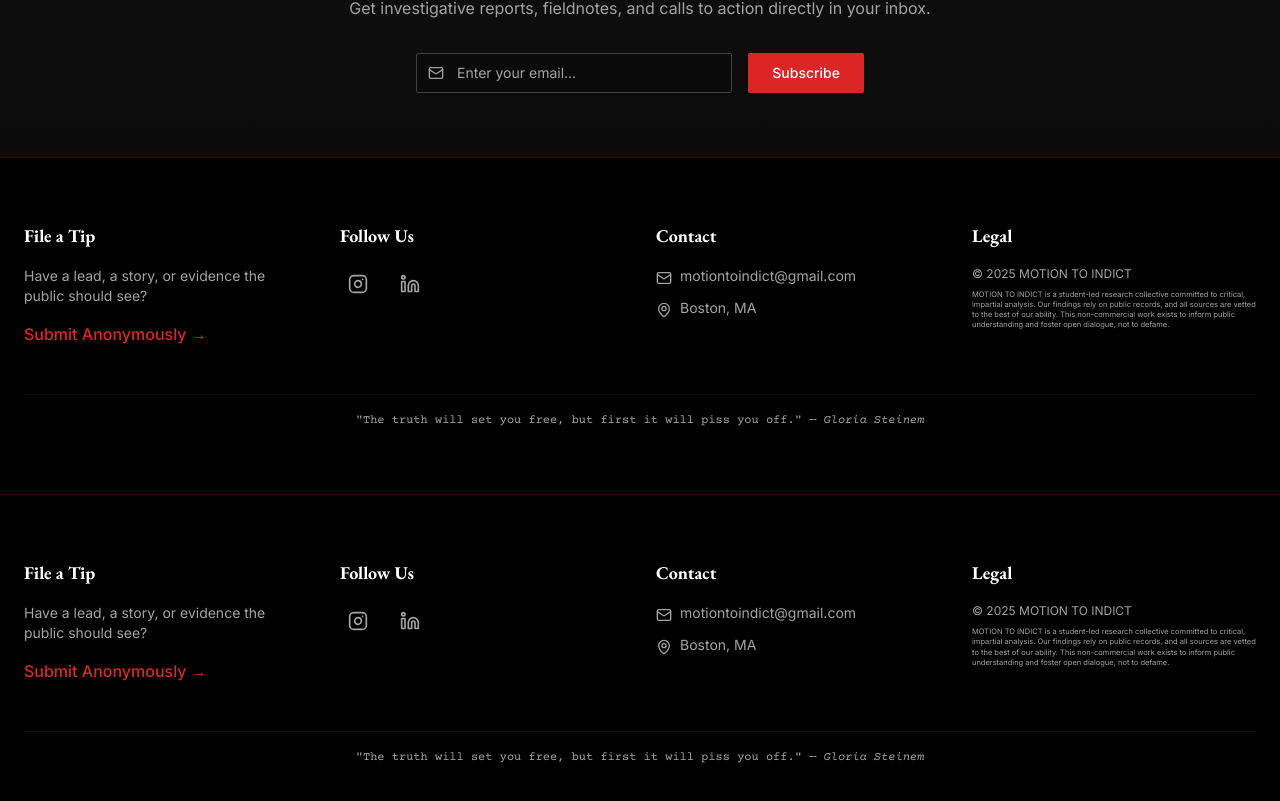
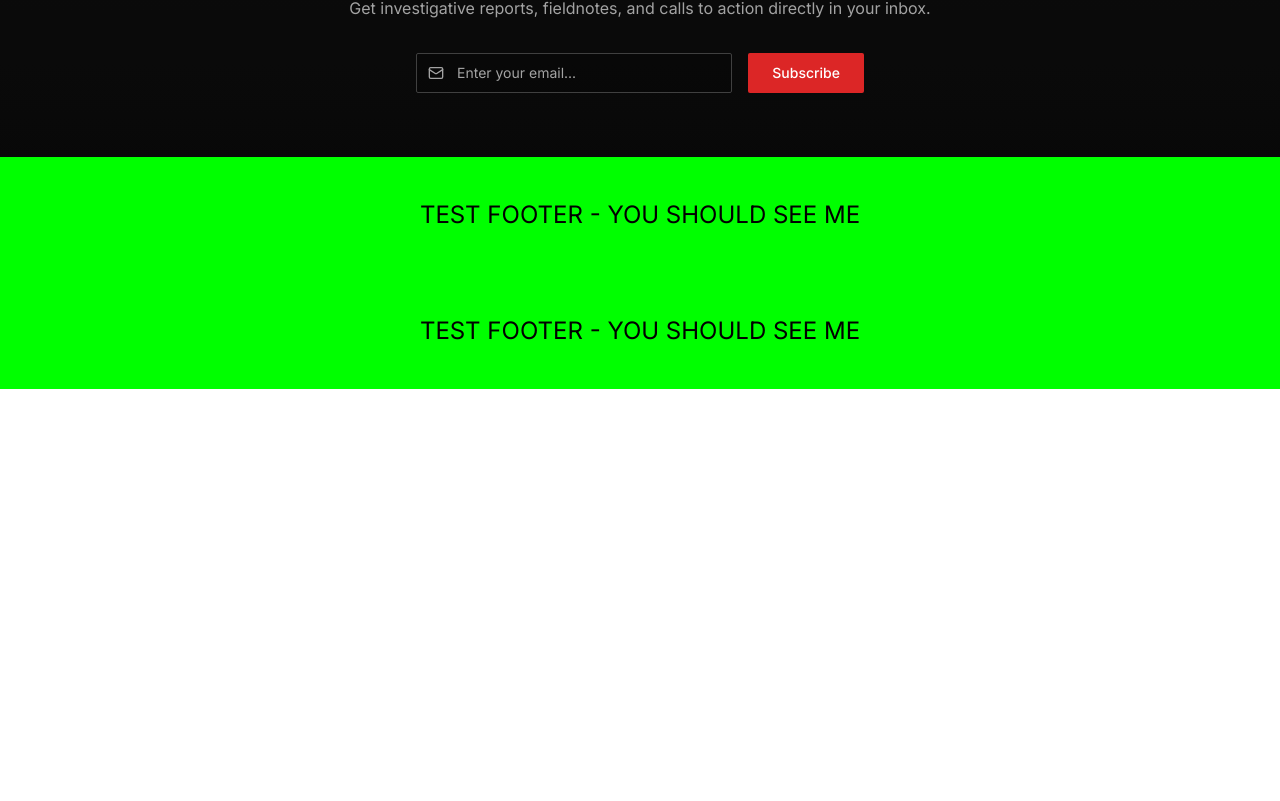
Before and after one commit to zhangyaxin742/motion-to-indict, a React (Vite) app: page / in a window 1280 px wide. Shown: the part 1421-2222 px from the top of the page. After the commit the page ends 1810 px from the top, so only its background shows below. Built offline with nearby package versions, Linux system fonts and the light colour scheme.

Commit message:
Code edited in Lovable Code Editor
Edited UI in Lovable

```diff
--- a/src/components/Footer.tsx
+++ b/src/components/Footer.tsx
@@ -1,106 +1,16 @@
 
 import { Instagram, Linkedin, Mail, MapPin } from 'lucide-react';
 
-const Footer = () => {
-  return (
-    <footer className="bg-black border-t border-motion-red/20 py-16 px-6">
-      <div className="max-w-7xl mx-auto">
-        <div className="grid grid-cols-1 md:grid-cols-4 gap-8">
-
-          {/* File a Tip */}
-          <div>
-            <h4 className="font-garamond font-bold text-white text-lg mb-4">
-              File a Tip
-            </h4>
-            <p className="text-motion-light-gray text-sm mb-4">
-              Have a lead, a story, or evidence the public should see?
-            </p>
-            <a
-              href="#"
-              className="text-motion-red hover:text-motion-red/80 font-medium transition-colors inline-flex items-center"
-            >
-              Submit Anonymously →
-            </a>
-          </div>
-
-          {/* Socials */}
-          <div>
-            <h4 className="font-garamond font-bold text-white text-lg mb-4">
-              Follow Us
-            </h4>
-            <div className="flex space-x-4">
-              <a
-                href="https://www.instagram.com/motion2indict"
-                  target="_blank"
-  rel="noopener noreferrer"
-                className="text-motion-light-gray hover:text-white transition-colors p-2 hover:bg-motion-gray/10 rounded"
-                aria-label="Instagram"
-              >
-                <Instagram size={20} />
-              </a>
-              <a
-  href="https://www.linkedin.com/company/motion-to-indict"
-  target="_blank"
-  rel="noopener noreferrer"
-  className="text-motion-light-gray hover:text-white transition-colors p-2 hover:bg-motion-gray/10 rounded"
-  aria-label="LinkedIn"
->
-  <Linkedin size={20} />
-</a>
-            </div>
-          </div>
-
-          {/* Contact */}
-          <div>
-            <h4 className="font-garamond font-bold text-white text-lg mb-4">
-              Contact
-            </h4>
-            <div className="space-y-3">
-              <div className="flex items-start space-x-2">
-                <Mail size={16} className="text-motion-light-gray mt-1 flex-shrink-0" />
-                <a
-                  href="mailto:motiontoindict@gmail.com"
-                  className="text-motion-light-gray hover:text-white transition-colors text-sm"
-                >
-                  motiontoindict@gmail.com
-                </a>
-              </div>
-              <div className="flex items-start space-x-2">
-                <MapPin size={16} className="text-motion-light-gray mt-1 flex-shrink-0" />
-                <p className="text-motion-light-gray text-sm">
-                  Boston, MA
-                </p>
-              </div>
-            </div>
-          </div>
-
-          {/* Legal */}
-          <div>
-            <h4 className="font-garamond font-bold text-white text-lg mb-4">
-              Legal
-            </h4>
-            <div className="space-y-2 text-xs text-motion-light-gray">
-              <p>
-                © 2025 MOTION TO INDICT
-              </p>
-              <p className="text-[7.5px] leading-snug">
-                MOTION TO INDICT is a student-led research collective committed to critical, impartial analysis.
-                Our findings rely on public records, and all sources are vetted to the best of our ability.
-                This non-commercial work exists to inform public understanding and foster open dialogue, not to defame.
-              </p>
-            </div>
-          </div>
-        </div>
-
-        {/* Bottom quote */}
-        <div className="border-t border-motion-gray/20 mt-12 pt-4">
-          <p className="text-xs font-oldnews text-motion-light-gray text-center max-w-4xl mx-auto leading-relaxed">
-            "The truth will set you free, but first it will piss you off." <em> — Gloria Steinem </em>
-          </p>
-        </div>
-      </div>
-    </footer>
-  );
-};
+const Footer = () => (
+  <div style={{
+    background: "lime",
+    color: "black",
+    padding: "40px",
+    textAlign: "center",
+    fontSize: "24px"
+  }}>
+    TEST FOOTER - YOU SHOULD SEE ME
+  </div>
+);
 
 export default Footer;
```
